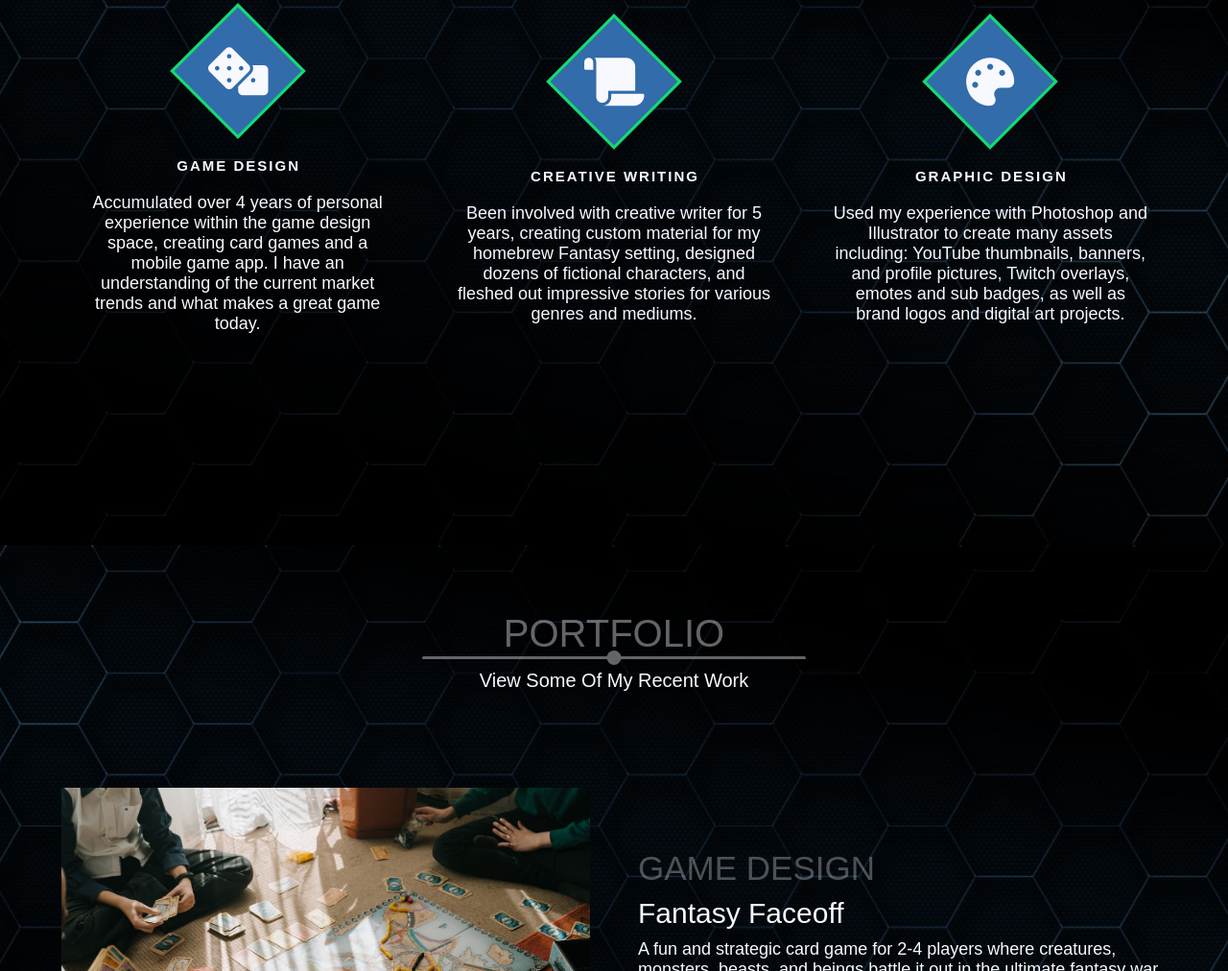
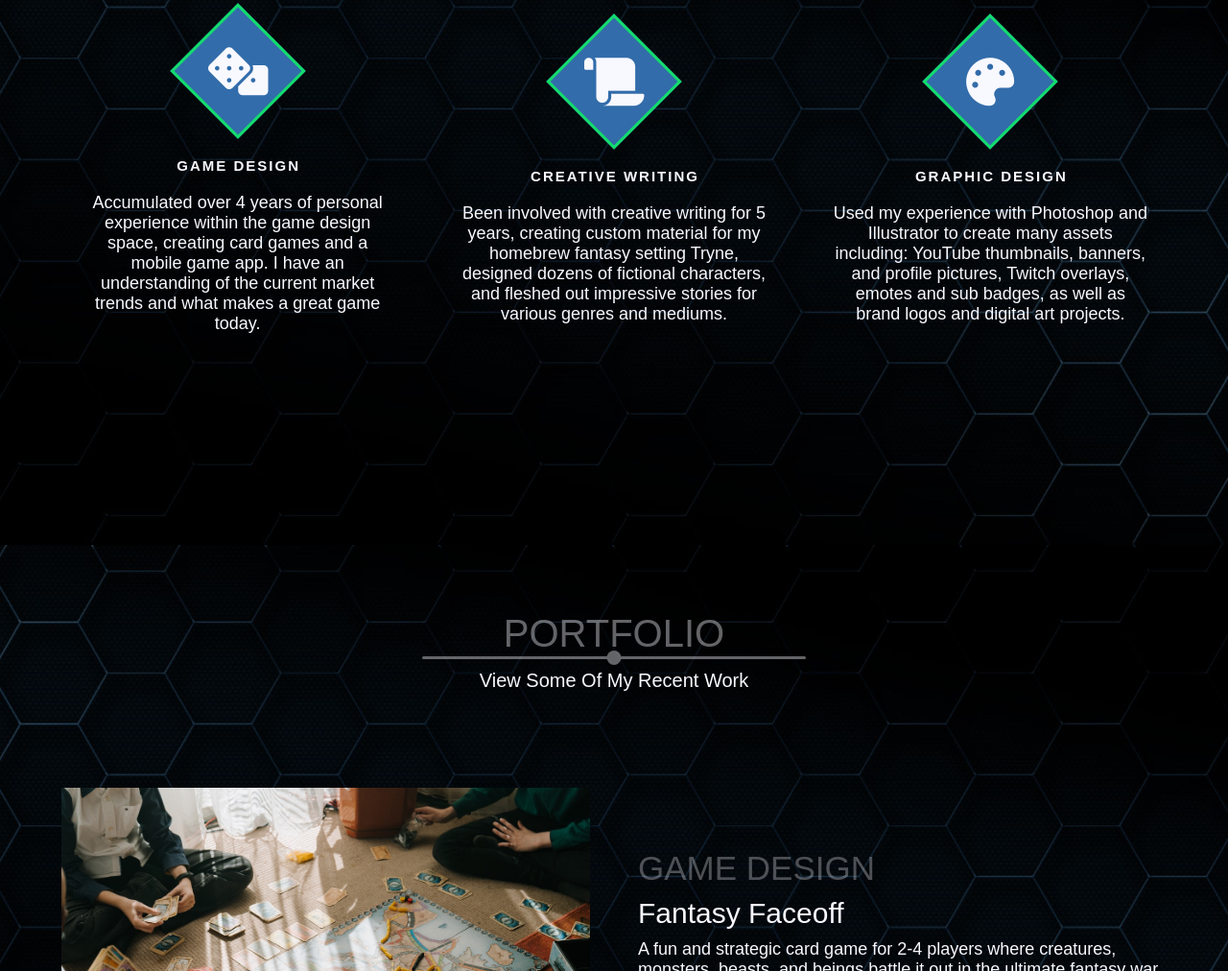
Before and after one commit to daddycozz/daddycozz.github.io, a plain HTML site: page index.html in a window 1280 px wide. Shown: the part 1832-2844 px from the top of the page at 96% size. Drawn offline with nearby package versions, Linux system fonts and the light colour scheme; a web font is replaced by a local one.

Commit message:
Update index.html

```diff
--- a/index.html
+++ b/index.html
@@ -109,7 +109,7 @@
                         <i class="fas fa-scroll"></i>
                     </div>
                     <h1>Creative Writing</h1>
-                    <p>Been involved with creative writer for 5 years, creating custom material for my homebrew Fantasy setting, designed dozens
+                    <p>Been involved with creative writing for 5 years, creating custom material for my homebrew fantasy setting Tryne, designed dozens
 					of fictional characters, and fleshed out impressive stories for various genres and mediums.</p>
                     </div>
                 <div class="skill" data-aos="fade-in" data-aos-delay="900">
```
